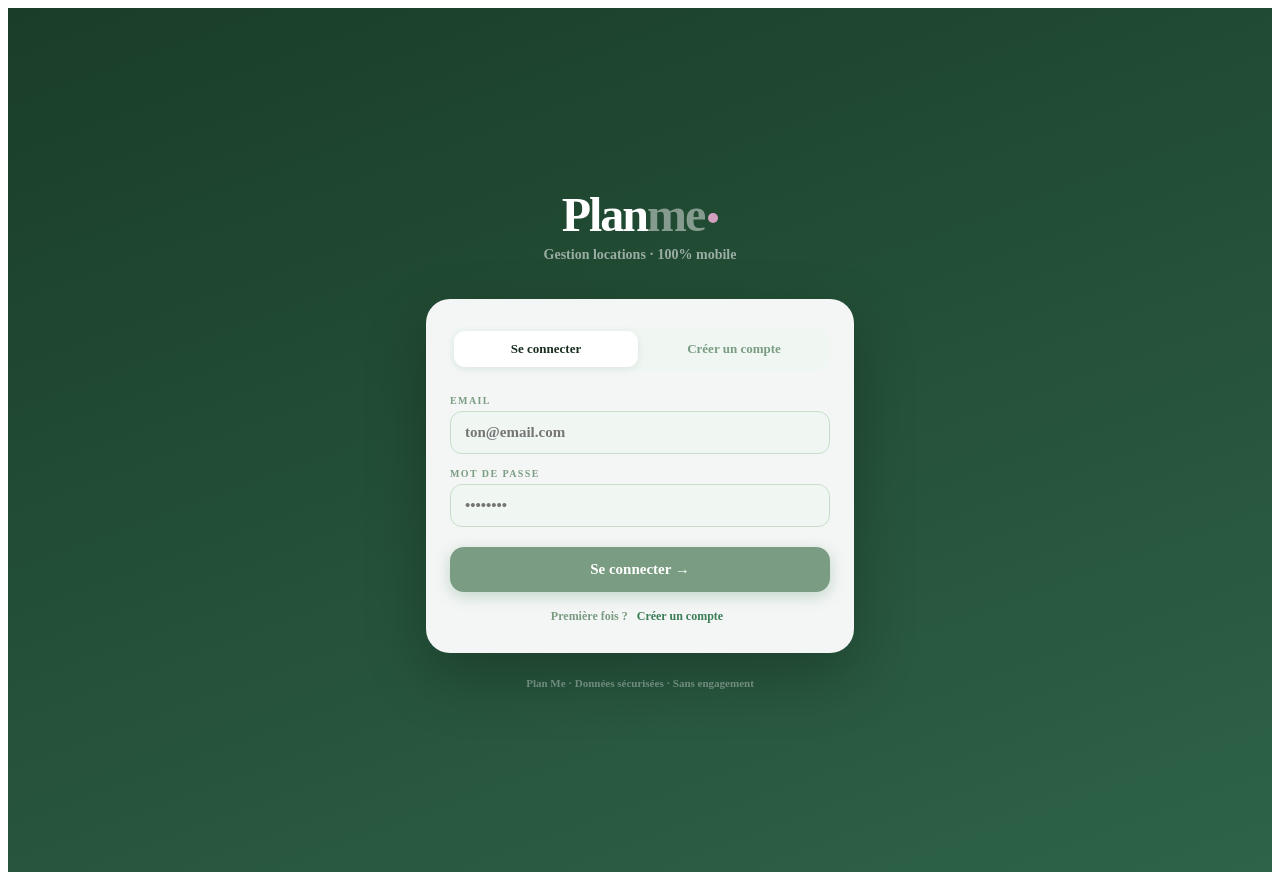
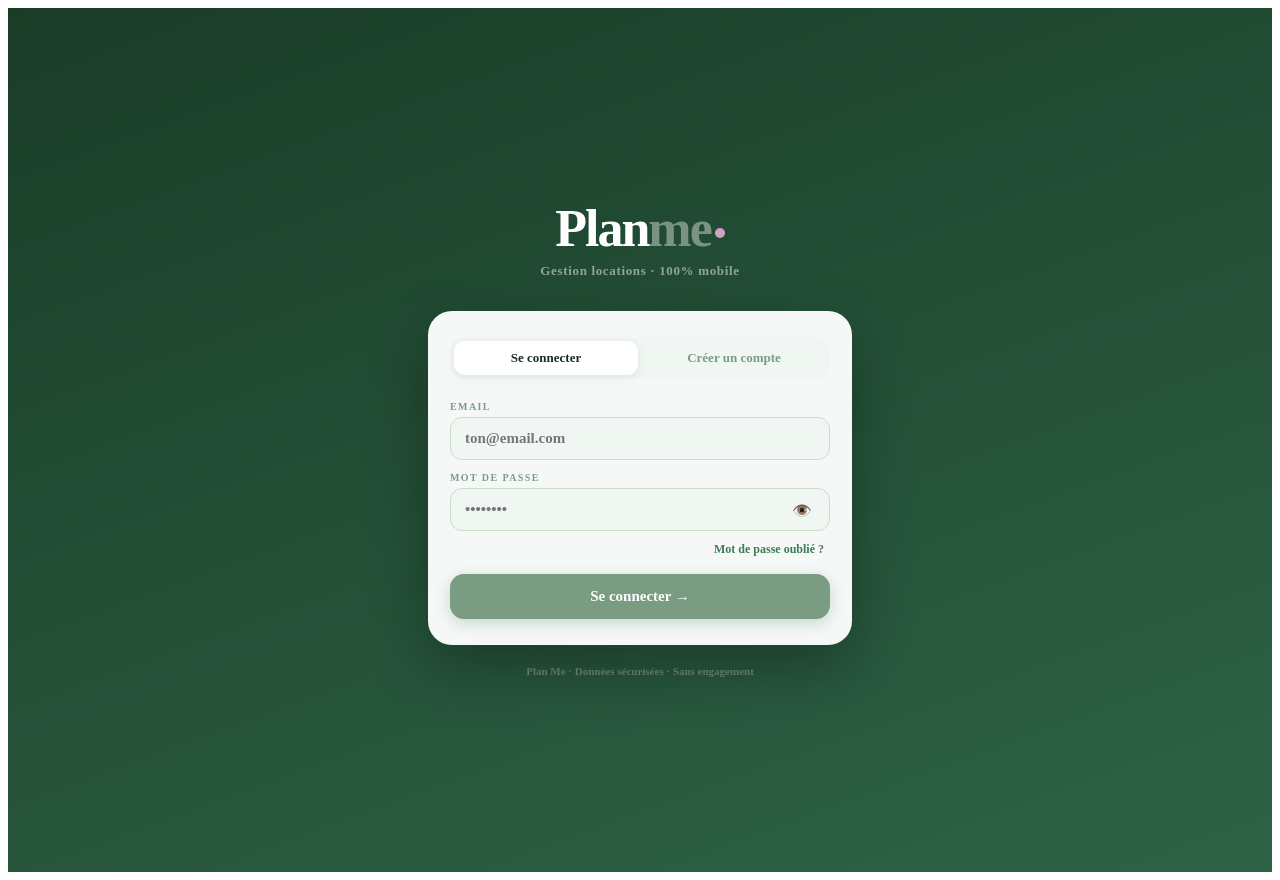
Before and after one commit to PLANME-code/planme, a React (Create React App) app: page / in a window 1280 px wide. Built offline with nearby package versions, Linux system fonts and the light colour scheme.

Commit message:
Implement password strength checker in AuthScreen
Added a PasswordStrength component to evaluate password criteria and updated the AuthScreen to utilize this component for signup mode. Enhanced UI elements and improved error handling.

```diff
--- a/src/App.js
+++ b/src/App.js
@@ -146,83 +146,167 @@ const SHADES = ["#3A7D57","#5BA37A","#D4A0C0","#A87098","#6AAB85","#C8A0D0","#4A
 const TODAY = new Date().toISOString().slice(0,10);
 
 // ── AUTH SCREEN ─────────────────────────────────────────────
+function PasswordStrength({ password }) {
+  const checks = [
+    { label:"8 caractères minimum", ok: password.length >= 8 },
+    { label:"Une majuscule", ok: /[A-Z]/.test(password) },
+    { label:"Un chiffre", ok: /[0-9]/.test(password) },
+    { label:"Un caractère spécial", ok: /[^A-Za-z0-9]/.test(password) },
+  ];
+  const score = checks.filter(c=>c.ok).length;
+  const colors = ["#E05050","#E08030","#D4A020","#3A7D57"];
+  const labels = ["Trop faible","Faible","Moyen","Fort"];
+  if (!password) return null;
+  return (
+    <div style={{ marginBottom:12 }}>
+      <div style={{ display:"flex", gap:4, marginBottom:6 }}>
+        {[0,1,2,3].map(i => (
+          <div key={i} style={{ flex:1, height:4, borderRadius:100, background:i<score?colors[score-1]:"#E8E8E8", transition:"background .3s" }}/>
+        ))}
+      </div>
+      <div style={{ fontSize:11, fontWeight:700, color:colors[score-1]||T.gris }}>{labels[score-1]||"Trop faible"}</div>
+      <div style={{ marginTop:6, display:"flex", flexWrap:"wrap", gap:4 }}>
+        {checks.map(ch => (
+          <span key={ch.label} style={{ fontSize:10, fontWeight:700, padding:"2px 8px", borderRadius:100, background:ch.ok?T.vertL:"#F5F5F5", color:ch.ok?T.vert:"#999" }}>
+            {ch.ok?"✓":"·"} {ch.label}
+          </span>
+        ))}
+      </div>
+    </div>
+  );
+}
+
 function AuthScreen({ onAuth }) {
-  const [mode, setMode] = useState("login"); // login | signup
+  const [mode, setMode] = useState("login");
   const [email, setEmail] = useState("");
   const [password, setPassword] = useState("");
+  const [showPass, setShowPass] = useState(false);
   const [loading, setLoading] = useState(false);
   const [error, setError] = useState("");
+  const [success, setSuccess] = useState("");
+  const [exiting, setExiting] = useState(false);
+
+  const pwStrong = password.length>=8 && /[A-Z]/.test(password) && /[0-9]/.test(password) && /[^A-Za-z0-9]/.test(password);
 
   const submit = async () => {
     if (!email || !password) return;
+    if (mode==="signup" && !pwStrong) { setError("Mot de passe trop faible — respecte les critères ci-dessous."); return; }
     setLoading(true);
     setError("");
+    setSuccess("");
     try {
       if (mode === "signup") {
         await auth.signUp(email, password);
-        setError("✅ Compte créé ! Vérifie tes emails puis connecte-toi.");
+        setSuccess("📧 Email de confirmation envoyé ! Vérifie ta boîte mail puis connecte-toi.");
+        setMode("login");
+        setPassword("");
+      } else if (mode === "forgot") {
+        const res = await fetch(`${SUPABASE_URL}/auth/v1/recover`, {
+          method:"POST",
+          headers:{ apikey:SUPABASE_KEY, "Content-Type":"application/json" },
+          body: JSON.stringify({ email })
+        });
+        setSuccess("📧 Email de réinitialisation envoyé ! Vérifie ta boîte mail.");
         setMode("login");
       } else {
         const data = await auth.signIn(email, password);
-        onAuth({ email, userId: data.user?.id });
+        // Animation de sortie
+        setLoading(false);
+        setSuccess("✅ Connexion réussie !");
+        setTimeout(() => {
+          setExiting(true);
+          setTimeout(() => onAuth({ email, userId: data.user?.id }), 500);
+        }, 600);
+        return;
       }
     } catch(e) {
-      setError(e.message || "Une erreur est survenue");
+      setError(e.message==="Invalid login credentials"?"Email ou mot de passe incorrect.":e.message||"Une erreur est survenue.");
     }
     setLoading(false);
   };
 
+  const inp = { width:"100%", background:T.fond, border:`1.5px solid ${T.vertM}`, borderRadius:12, padding:"12px 14px", fontSize:15, fontFamily:"inherit", fontWeight:600, color:T.encre, outline:"none", boxSizing:"border-box" };
+
   return (
-    <div style={{ minHeight:"100vh", background:`linear-gradient(160deg,${T.vert3||"#1A3D28"},${T.vert2})`, display:"flex", flexDirection:"column", alignItems:"center", justifyContent:"center", padding:"32px 24px", fontFamily:"inherit" }}>
+    <div style={{ minHeight:"100vh", background:`linear-gradient(160deg,#1A3D28,${T.vert2})`, display:"flex", flexDirection:"column", alignItems:"center", justifyContent:"center", padding:"32px 24px", fontFamily:"inherit", opacity:exiting?0:1, transition:"opacity .5s ease" }}>
       {/* Logo */}
-      <div style={{ marginBottom:36, textAlign:"center" }}>
-        <div style={{ fontWeight:900, fontSize:48, color:"#fff", letterSpacing:-2, lineHeight:1 }}>
-          Plan<span style={{ color:"rgba(255,255,255,.45)" }}>me</span>
+      <div style={{ marginBottom:32, textAlign:"center", animation:"fadeUp .6s ease both" }}>
+        <div style={{ fontWeight:900, fontSize:52, color:"#fff", letterSpacing:-2, lineHeight:1 }}>
+          Plan<span style={{ color:"rgba(255,255,255,.4)" }}>me</span>
           <span style={{ display:"inline-block", width:10, height:10, borderRadius:"50%", background:T.rose, marginLeft:4, marginBottom:8 }}/>
         </div>
-        <div style={{ fontSize:14, color:"rgba(255,255,255,.55)", fontWeight:600, marginTop:8 }}>Gestion locations · 100% mobile</div>
+        <div style={{ fontSize:13, color:"rgba(255,255,255,.5)", fontWeight:600, marginTop:8, letterSpacing:".05em" }}>Gestion locations · 100% mobile</div>
       </div>
 
       {/* Card */}
-      <div style={{ width:"100%", maxWidth:380, background:"rgba(255,255,255,.95)", borderRadius:24, padding:"28px 24px", boxShadow:"0 24px 60px rgba(0,0,0,.25)" }}>
+      <div style={{ width:"100%", maxWidth:380, background:"rgba(255,255,255,.96)", borderRadius:24, padding:"26px 22px", boxShadow:"0 24px 60px rgba(0,0,0,.3)", animation:"popIn .5s cubic-bezier(.22,1,.36,1) .1s both" }}>
+
         {/* Tabs */}
-        <div style={{ display:"grid", gridTemplateColumns:"1fr 1fr", gap:4, background:T.fond, borderRadius:14, padding:4, marginBottom:24 }}>
+        {mode !== "forgot" && (
+          <div style={{ display:"grid", gridTemplateColumns:"1fr 1fr", gap:4, background:T.fond, borderRadius:14, padding:4, marginBottom:22 }}>
             {[["login","Se connecter"],["signup","Créer un compte"]].map(([m,l]) => (
-            <button key={m} onClick={() => { setMode(m); setError(""); }} style={{ padding:"10px", borderRadius:11, border:"none", background:mode===m?T.blanc:"transparent", color:mode===m?T.encre:T.gris, fontWeight:mode===m?800:600, fontSize:13, cursor:"pointer", fontFamily:"inherit", boxShadow:mode===m?"0 2px 8px rgba(0,0,0,.08)":"none", transition:"all .2s" }}>
+              <button key={m} onClick={() => { setMode(m); setError(""); setSuccess(""); }} style={{ padding:"9px", borderRadius:11, border:"none", background:mode===m?T.blanc:"transparent", color:mode===m?T.encre:T.gris, fontWeight:mode===m?800:600, fontSize:13, cursor:"pointer", fontFamily:"inherit", boxShadow:mode===m?"0 2px 8px rgba(0,0,0,.08)":"none", transition:"all .2s" }}>
                 {l}
               </button>
             ))}
           </div>
+        )}
 
-        <div style={{ marginBottom:14 }}>
-          <div style={{ fontSize:10, fontWeight:800, color:T.gris, letterSpacing:".14em", textTransform:"uppercase", marginBottom:5 }}>Email</div>
-          <input value={email} onChange={e=>setEmail(e.target.value)} type="email" placeholder="ton@email.com" style={{ width:"100%", background:T.fond, border:`1.5px solid ${T.vertM}`, borderRadius:12, padding:"12px 14px", fontSize:15, fontFamily:"inherit", fontWeight:600, color:T.encre, outline:"none", boxSizing:"border-box" }}/>
-        </div>
-        <div style={{ marginBottom:20 }}>
-          <div style={{ fontSize:10, fontWeight:800, color:T.gris, letterSpacing:".14em", textTransform:"uppercase", marginBottom:5 }}>Mot de passe</div>
-          <input value={password} onChange={e=>setPassword(e.target.value)} type="password" placeholder="••••••••" onKeyDown={e=>e.key==="Enter"&&submit()} style={{ width:"100%", background:T.fond, border:`1.5px solid ${T.vertM}`, borderRadius:12, padding:"12px 14px", fontSize:15, fontFamily:"inherit", fontWeight:600, color:T.encre, outline:"none", boxSizing:"border-box" }}/>
-        </div>
-
-        {error && (
-          <div style={{ background:error.startsWith("✅")?T.vertL:T.roseL, border:`1.5px solid ${error.startsWith("✅")?T.vertM:T.rose}44`, borderRadius:12, padding:"10px 14px", marginBottom:16, fontSize:12, fontWeight:700, color:error.startsWith("✅")?T.vert:T.rose }}>
-            {error}
+        {mode === "forgot" && (
+          <div style={{ marginBottom:18 }}>
+            <button onClick={()=>{setMode("login");setError("");setSuccess("");}} style={{ background:"none", border:"none", color:T.vert, fontWeight:800, cursor:"pointer", fontFamily:"inherit", fontSize:13, display:"flex", alignItems:"center", gap:6 }}>← Retour</button>
+            <div style={{ fontWeight:900, fontSize:17, color:T.encre, marginTop:10 }}>Mot de passe oublié</div>
+            <div style={{ fontSize:12, color:T.gris, marginTop:4 }}>On t'envoie un lien de réinitialisation.</div>
           </div>
         )}
 
-        <button onClick={submit} disabled={loading||!email||!password} style={{ width:"100%", background:loading||!email||!password?T.gris:`linear-gradient(135deg,${T.vert},${T.vert2})`, color:"#fff", border:"none", borderRadius:14, padding:"14px", fontWeight:900, fontSize:15, cursor:loading||!email||!password?"not-allowed":"pointer", fontFamily:"inherit", boxShadow:loading?"none":`0 4px 16px ${T.vert}44` }}>
-          {loading ? "Chargement..." : mode==="login" ? "Se connecter →" : "Créer mon compte →"}
+        {/* Email */}
+        <div style={{ marginBottom:12 }}>
+          <div style={{ fontSize:10, fontWeight:800, color:T.gris, letterSpacing:".14em", textTransform:"uppercase", marginBottom:5 }}>Email</div>
+          <input value={email} onChange={e=>setEmail(e.target.value)} type="email" placeholder="ton@email.com" style={inp}/>
+        </div>
+
+        {/* Mot de passe */}
+        {mode !== "forgot" && (
+          <div style={{ marginBottom:mode==="signup"?8:16 }}>
+            <div style={{ fontSize:10, fontWeight:800, color:T.gris, letterSpacing:".14em", textTransform:"uppercase", marginBottom:5 }}>Mot de passe</div>
+            <div style={{ position:"relative" }}>
+              <input value={password} onChange={e=>setPassword(e.target.value)} type={showPass?"text":"password"} placeholder="••••••••" onKeyDown={e=>e.key==="Enter"&&submit()} style={{ ...inp, paddingRight:46 }}/>
+              <button onClick={()=>setShowPass(p=>!p)} style={{ position:"absolute", right:12, top:"50%", transform:"translateY(-50%)", background:"none", border:"none", cursor:"pointer", fontSize:16, color:T.gris }}>
+                {showPass?"🙈":"👁️"}
               </button>
-
-        {mode==="login" && (
-          <div style={{ textAlign:"center", marginTop:16, fontSize:12, color:T.gris, fontWeight:600 }}>
-            Première fois ? <button onClick={() => setMode("signup")} style={{ background:"none", border:"none", color:T.vert, fontWeight:800, cursor:"pointer", fontFamily:"inherit", fontSize:12 }}>Créer un compte</button>
+            </div>
           </div>
         )}
+
+        {/* Force du mot de passe */}
+        {mode==="signup" && <PasswordStrength password={password}/>}
+
+        {/* Mot de passe oublié */}
+        {mode==="login" && (
+          <div style={{ textAlign:"right", marginBottom:16, marginTop:-8 }}>
+            <button onClick={()=>{setMode("forgot");setError("");setSuccess("");}} style={{ background:"none", border:"none", color:T.vert, fontWeight:700, cursor:"pointer", fontFamily:"inherit", fontSize:12 }}>
+              Mot de passe oublié ?
+            </button>
+          </div>
+        )}
+
+        {/* Messages */}
+        {error && <div style={{ background:T.roseL, border:`1.5px solid ${T.rose}44`, borderRadius:12, padding:"10px 14px", marginBottom:14, fontSize:12, fontWeight:700, color:T.rose }}>{error}</div>}
+        {success && <div style={{ background:T.vertL, border:`1.5px solid ${T.vertM}`, borderRadius:12, padding:"10px 14px", marginBottom:14, fontSize:12, fontWeight:700, color:T.vert }}>{success}</div>}
+
+        {/* Bouton */}
+        <button onClick={submit} disabled={loading||!email||(mode!=="forgot"&&!password)||(mode==="signup"&&!pwStrong)} style={{ width:"100%", background:loading||!email||(mode!=="forgot"&&!password)||(mode==="signup"&&!pwStrong)?T.gris:`linear-gradient(135deg,${T.vert},${T.vert2})`, color:"#fff", border:"none", borderRadius:14, padding:"14px", fontWeight:900, fontSize:15, cursor:"pointer", fontFamily:"inherit", boxShadow:`0 4px 16px ${T.vert}44`, display:"flex", alignItems:"center", justifyContent:"center", gap:10 }}>
+          {loading && <span style={{ display:"inline-block", width:18, height:18, border:"2.5px solid rgba(255,255,255,.3)", borderTop:"2.5px solid #fff", borderRadius:"50%", animation:"spin .7s linear infinite" }}/>}
+          {loading ? "Connexion en cours..." : mode==="login" ? "Se connecter →" : mode==="signup" ? "Créer mon compte →" : "Envoyer le lien →"}
+        </button>
       </div>
 
-      <div style={{ marginTop:24, fontSize:11, color:"rgba(255,255,255,.35)", fontWeight:600, textAlign:"center" }}>
+      <div style={{ marginTop:20, fontSize:11, color:"rgba(255,255,255,.3)", fontWeight:600, textAlign:"center" }}>
         Plan Me · Données sécurisées · Sans engagement
       </div>
+
+      <style>{`@keyframes spin { to { transform:rotate(360deg); } }`}</style>
     </div>
   );
 }
@@ -1040,15 +1124,27 @@ export default function App() {
   if (!authChecked) return null;
   if (!user) return <AuthScreen onAuth={u => setUser(u)} />;
 
+  const [signingOut, setSigningOut] = useState(false);
   const handleSignOut = async () => {
+    if (!window.confirm("Se déconnecter de Plan Me ?")) return;
+    setSigningOut(true);
+    setTimeout(async () => {
       await auth.signOut();
       setUser(null);
       setRobes([]); setClientes([]); setReservations([]); setEssayages([]);
+      setSigningOut(false);
+    }, 600);
   };
 
   return (
     <div style={{ fontFamily:"'Nunito',sans-serif", background:T.fond, minHeight:"100vh", maxWidth:430, margin:"0 auto", position:"relative", paddingBottom:80 }}>
       <link href="https://fonts.googleapis.com/css2?family=Nunito:wght@400;600;700;800;900&display=swap" rel="stylesheet"/>
+      {signingOut && (
+        <div style={{ position:"fixed", inset:0, background:`linear-gradient(160deg,#1A3D28,${T.vert2})`, zIndex:9999, display:"flex", flexDirection:"column", alignItems:"center", justifyContent:"center", animation:"fadeIn .4s ease both" }}>
+          <div style={{ fontWeight:900, fontSize:42, color:"#fff", letterSpacing:-2, marginBottom:12 }}>Plan<span style={{ color:"rgba(255,255,255,.4)" }}>me</span></div>
+          <div style={{ fontSize:13, color:"rgba(255,255,255,.5)", fontWeight:600 }}>À bientôt ! 👋</div>
+        </div>
+      )}
 
       {/* Header */}
       <div style={{ background:T.blanc, padding:"13px 18px 11px", position:"sticky", top:0, zIndex:100, display:"flex", alignItems:"center", justifyContent:"space-between", borderBottom:`1px solid ${T.vertM}55`, boxShadow:"0 2px 12px rgba(30,74,48,.06)" }}>
```
Lines whose indentation alone changed are shown as unchanged.
